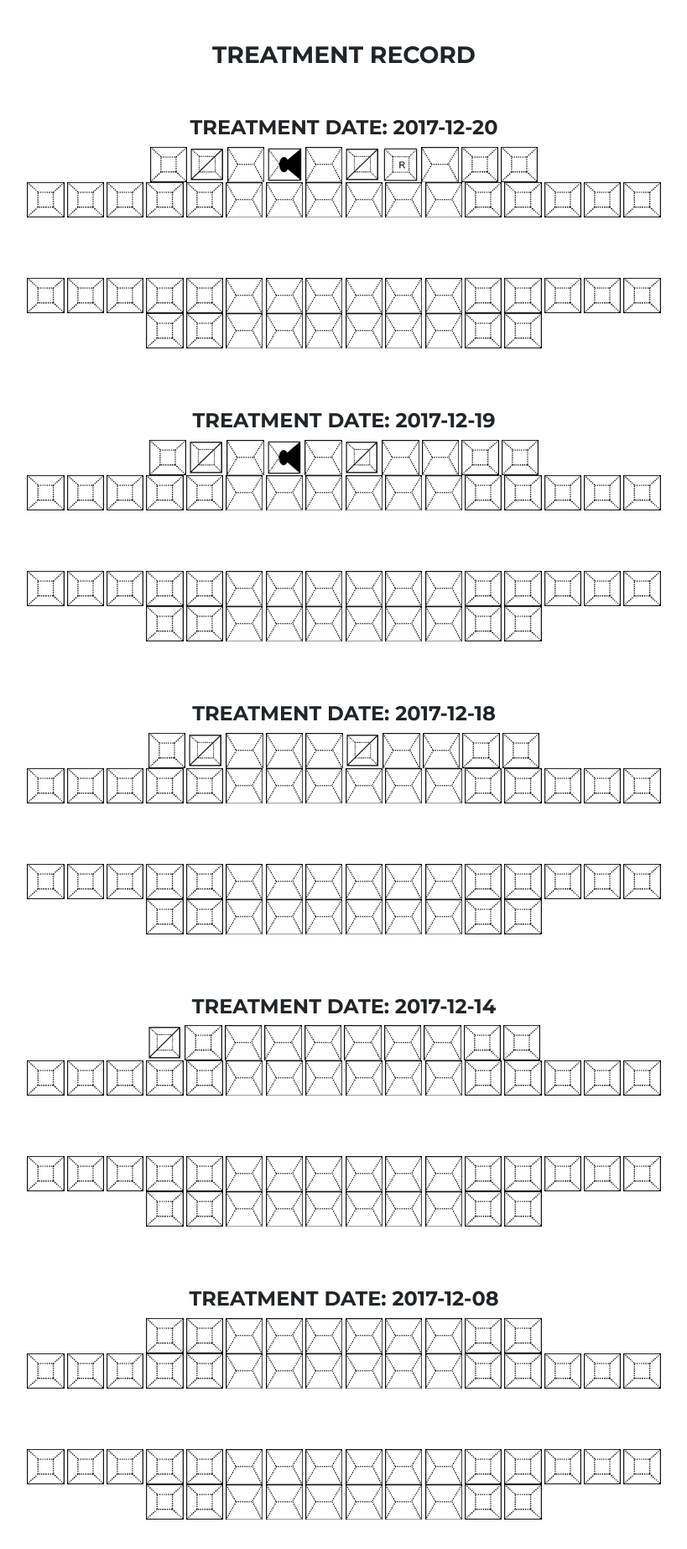
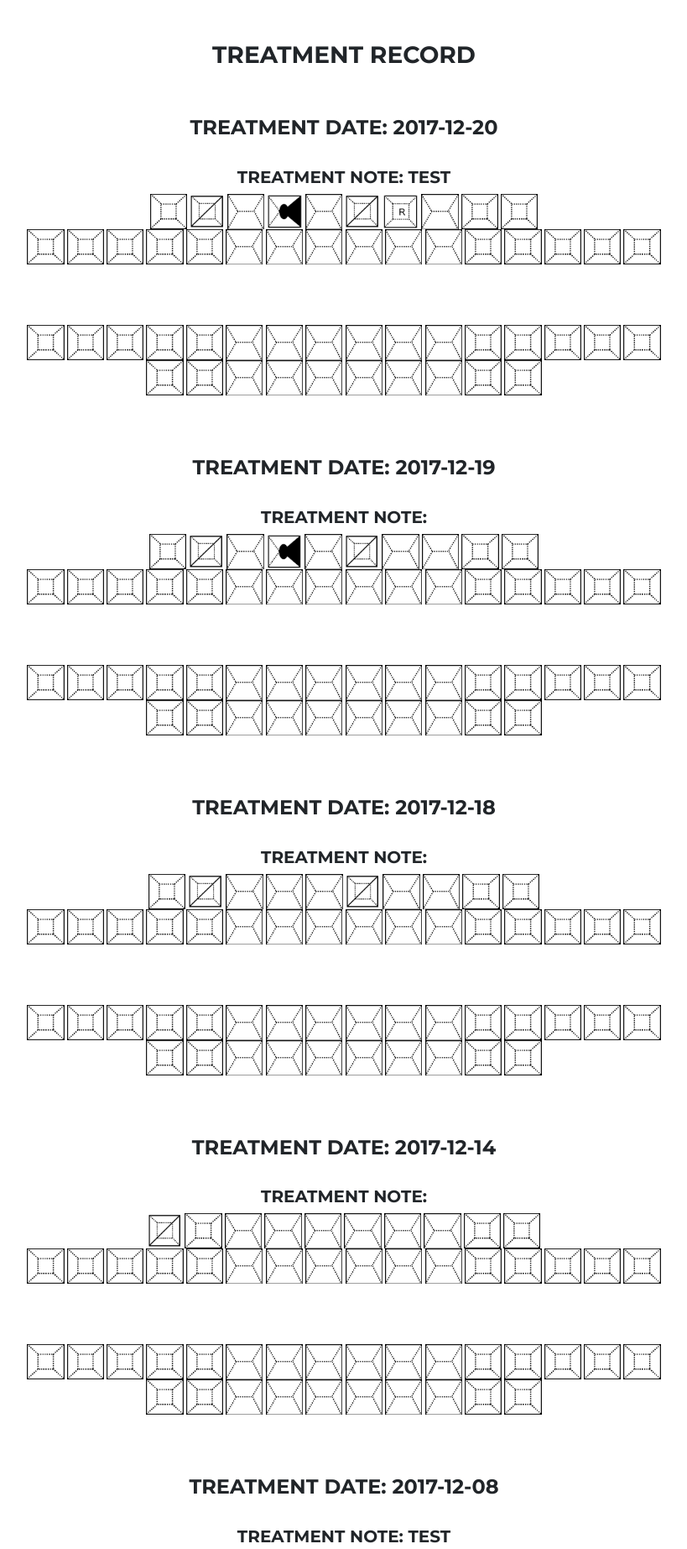
Before and after one commit to wertuuXD/dentistry, a PHP site: page /displayRecord.php?id=1 in a window 1280 px wide. Shown: the part 567-2412 px from the top of the page at 84% size, without its empty margins (230-1049 px from the left). Run offline with PHP 8.4, Linux system fonts and the light colour scheme; data comes from the database, SQL or seed files in the repository.

Commit message:
latest file
ini yang dah complete

```diff
--- a/displayRecord.php
+++ b/displayRecord.php
@@ -147,8 +147,9 @@
     {
 
     ?>
-   <h4>Treatment Date: <?php echo $row1["treatment_date"]; ?></h4>
-        <div border="1">
+   <h4>Treatment Date: <?php echo $row1["treatment_date"]; ?></h4><br>
+   <h5>Treatment Note: <?php echo $row1["treatment_note"] ?></h5>
+        <div>
             <img src="img/white.jpg" height="42"/>
             <img src="img/white.jpg" height="42"/>
             <img src="img/white.jpg" height="42"/>
```
